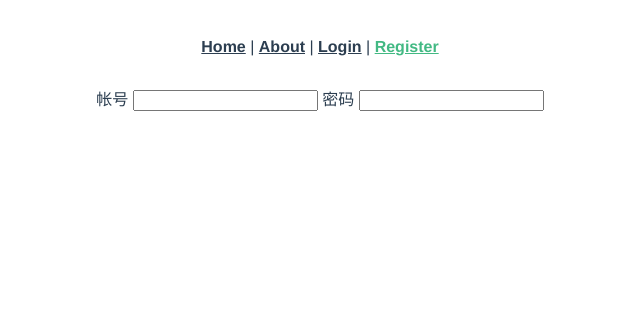
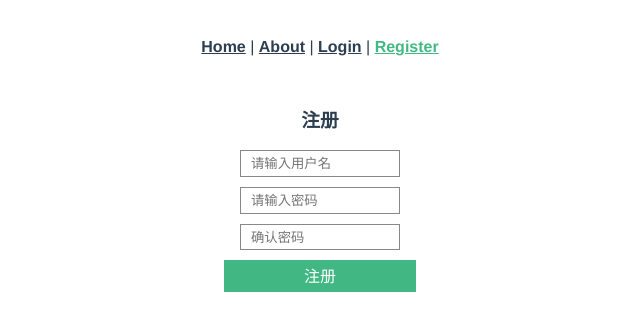
Before and after one commit to cjyiz/login-register, a Vue app: page /register in a window 1280 px wide. Shown: the top 330 px of the page, without its empty margins (320-960 px from the left). Built offline with nearby package versions, Linux system fonts and the light colour scheme; what vue-resource would draw is missing.

Commit message:
'修复之登录错误并完善功能'

```diff
--- a/src/router.js
+++ b/src/router.js
@@ -8,7 +8,7 @@ export default new Router({
   base: process.env.BASE_URL,
   routes: [
     {
-      path: '/',
+      path: '/home',
       name: 'home',
       component: Home
     },
--- a/src/views/Home.vue
+++ b/src/views/Home.vue
@@ -1,35 +1,40 @@
 <template>
   <div class="home">
-    <h3>欢迎{{name}}</h3>
-    <a href="#" @click='quit'>注销登录</a>
+    <h3>欢迎  {{name}}</h3>
+    <a href="#" @click="quit">注销登录</a>
   </div>
 </template>
 
 <script>
 // @ is an alias to /src
-import {setCookie,getCookie,delCookie } from '@/assets/js/cookie.js'
+import { getCookie, delCookie } from "@/assets/js/cookie.js";
 
 export default {
-  name: 'home',
-  data(){
+  name: "home",
+  data() {
     return {
-      name:''
+      name: ""
+    };
+  },
+  mounted() {
+    // 页面挂载获取保存的cookie值，渲染到页面上
+    let uname = getCookie("username");
+    this.name=uname
+    // 如果cookie不存在，则跳转到登录页
+    console.log(uname);
+    if (uname == "") {
+      this.$router.push("/login");
     }
   },
-  mounted(){
-    // 页面挂载获取保存的cookie值，渲染到页面上
-    let uname=getCookie('username')
-    this.name=uname
-    // 如果cookie不存在，则跳转到登录页
-    if(uname==''){
-      this.$router.push('/')
-    }
-  },
-  methods:{
-    quit(){
+  methods: {
+    quit() {
       // 删除cookie
-      delCookie('username')
+      delCookie("username");
+      setTimeout(() => {
+        this.$router.push("./login");
+        console.log(this);
+      }, 300);
     }
   }
-}
+};
 </script>
--- a/src/views/login.vue
+++ b/src/views/login.vue
@@ -6,7 +6,7 @@
        <input type="text" placeholder="请输入密码" v-model='password'>
        <button v-on:click='login'>登录</button>
        <!-- 这里不应该用路由？？ -->
-       <span >没有账号？马上注册</span>
+       <span @click='ToRegister' >没有账号？马上注册</span>
        <!-- <span v-on:click='ToRegister' >没有账号？马上注册</span> -->
     </div>
 </template>
@@ -34,25 +34,29 @@ export default {
     },
     methods:{
         login(){
-            if(this.username==""||this.paddword==""){
+            if(this.username==""||this.password==""){
                 alert("请输入用户名或密码")
             }else{
                 let data={"username":this.username,"password":this.password}
                 // 接口请求
                 this.$http.post('http://localhost:3000/user/login',data).then((res)=>{
-                    console.log(res)
+                    // console.log(res)
+                    // console.log(res.data)
                     // 接口传值是(-1，用户不存在)，(0,密码错误)，同时还会检测管理员账号的值
-                    if(res.data==-1){
+                    if(res.data.message==='该用户不存在'){
                         this.tishi="该用户不存在"
                         this.showTishi=true
-                    }else if(res.data==0){
+                    }else if(res.data.message==='密码不正确，请重新输入'){
                         this.tishi="密码输入错误"
                         this.showTishi=true
-                    }else if(res.data==="admin"){
-                        // 路由跳转this.$router.push
-                        this.$router.push('/main')
-                    }else{
-                        this.tishi="登录成功"
+                    }
+                    // 没写路由跳转
+                    // else if(res.data==="admin"){
+                    //     // 路由跳转this.$router.push
+                    //     this.$router.push('/main')
+                    // }
+                    else if(res.data.message==='登录成功'){
+                        this.tishi="我说你登录成功"
                         this.showTishi=true
                         setCookie('username',this.username,1000*60)
                         setTimeout(()=>{
@@ -62,6 +66,9 @@ export default {
                     }
                 })
             }
+        },
+        ToRegister(){
+            this.$router.push('./register')
         }
     }
 }
--- a/src/views/register.vue
+++ b/src/views/register.vue
@@ -1,11 +1,65 @@
 <template>
-    <div>
-        帐号   <input type="text">
-        密码  <input type="text">
+    <div class='register-wrap'>
+        <h3>注册</h3>
+        <p v-show='showTishi'>{{tishi}}</p>
+        <input type="text" placeholder="请输入用户名" v-model='username'>
+        <input type="text" placeholder="请输入密码" v-model='password'>
+        <input type="text" placeholder="确认密码" v-model='confirmPassword'>
+        <button @click='register'>注册</button>
     </div>
 </template>
 <script>
+import {setCookie} from '@/assets/js/cookie.js'
 export default {
-    name:'Register'
+    name:'Register',
+    data(){
+        return {
+            showTishi:false,
+            tishi:'',
+            username:'',
+            password:'',
+            confirmPassword:''
+        }
+    },
+    methods:{
+        register(){
+            if(this.username===''||this.password===''){
+                alert('请输入用户名或密码')
+            }else if(this.confirmPassword===''){
+                alert('请确认密码')
+            }else if(this.password!==this.confirmPassword){
+                alert('两次输入密码不一致')
+            }else{
+                console.log('发送注册请求')
+                let data={"username":this.username,"password":this.password}
+                // 请求接口
+                console.log(this)
+                this.$http.post('http://localhost:3000/user/register',data).then((res)=>{
+                    if(res.data.message==='用户名已存在'){
+
+                           this.tishi="用户名已存在"
+                        this.showTishi=true
+                    }else {
+                        console.log(this)
+                         this.showTishi=true
+                        this.tishi='注册成功'
+                    setCookie('username',this.username,1000*60)
+                    setTimeout(()=>{
+                            this.$router.push('./home')
+                            console.log(this)
+                        },10000)
+                    }
+                })
+            }
+        }
+}
 }
 </script>
+<style>
+  .register-wrap{text-align:center;font-size:16px;}
+    input{display:block; width:12em; height:2em; line-height:2em; margin:0 auto; margin-bottom: 10px; outline:none; border:1px solid #888; padding:10px; box-sizing:border-box;}
+    p{color:red;}
+    button{display:block; width:12em; height:2em; line-height:2em; margin:0 auto; border:none; background-color:#41b883; color:#fff; font-size:16px; margin-bottom:5px;}
+    span{cursor:pointer;}
+    span:hover{color:#41b883;}
+</style>
```
Also changed, not shown: 1 other file (tests, documents, lock files or other folders).
